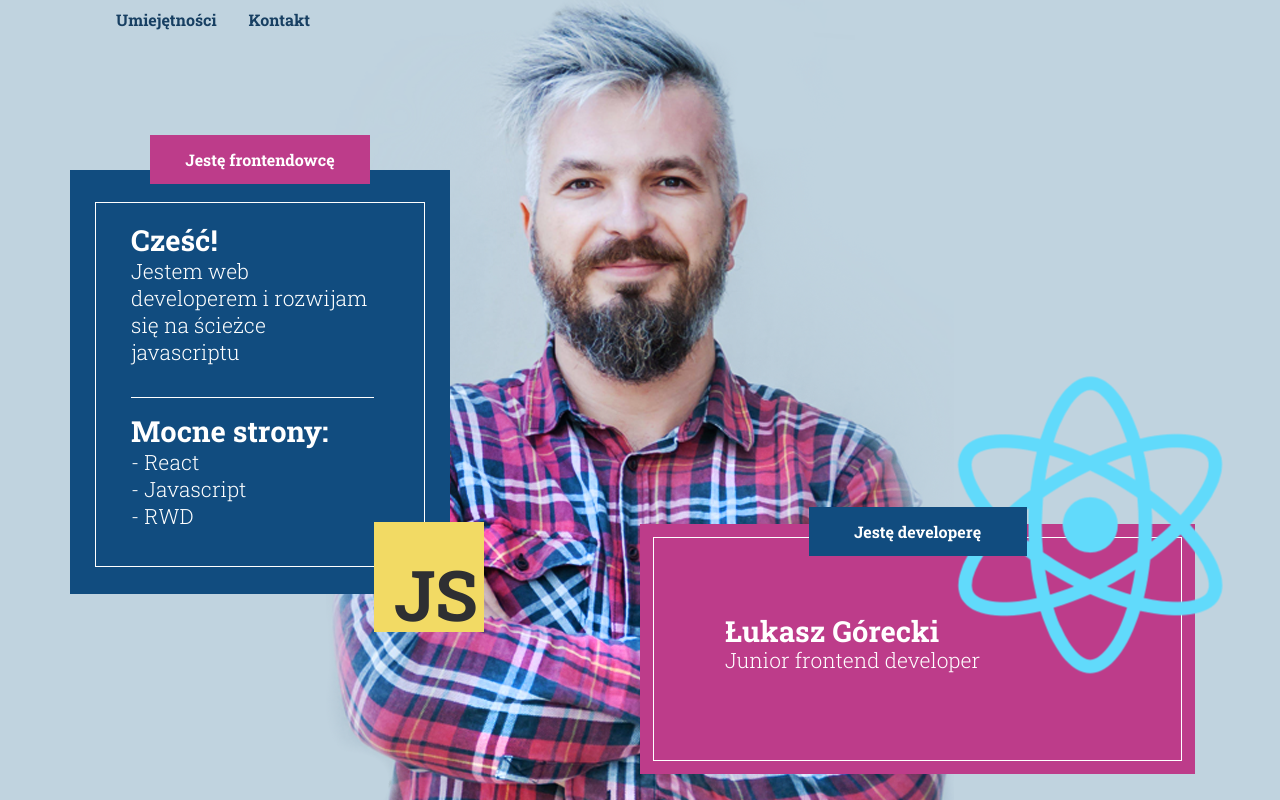
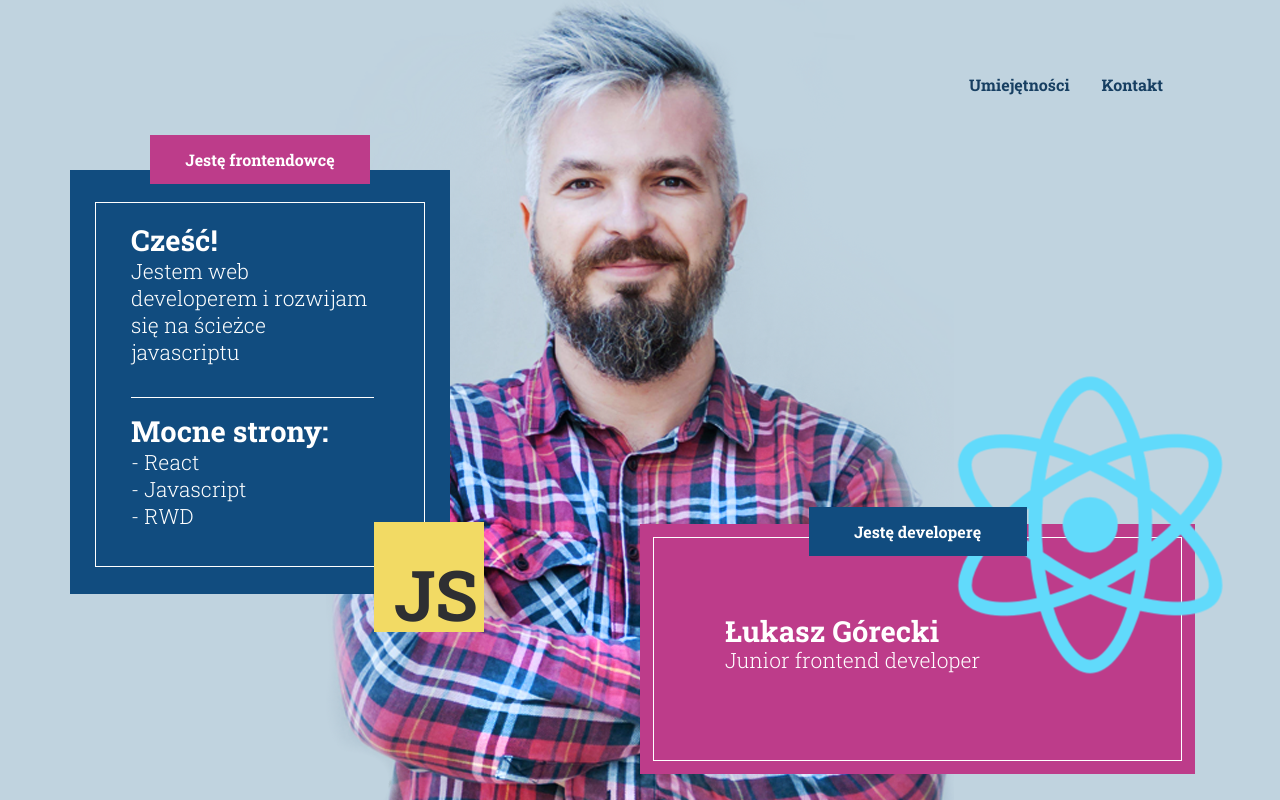
Before and after one commit to sq1fya/my-lp, a React (Create React App) app: page / in a window 1280 px wide. Shown: the top 800 px of the page. Built offline with nearby package versions, Linux system fonts and the light colour scheme.

Commit message:
sextion nav style

```diff
--- a/src/components/section-about-me/section-about-me.js
+++ b/src/components/section-about-me/section-about-me.js
@@ -4,13 +4,12 @@ import logo from "../../gfx/logo.svg";
 class SectionAboutMe extends Component {
   render() {
     return (
-      <section className="section-about-me background-image container-fluid ">
+      <section className="section-about-me background-image container-fluid">
         <div className="row">
           <div className="container">
               <header>
-                <div className="col">
-                  <nav className="nav-bar">
-                    <ul className="nav ">
+                  <nav className="navbar nav-bar justify-content-end">
+                    <ul className="nav position-fixed">
                       <li className="nav-item">
                         <button className="nav-link" href="#">
                           Umiejętności
@@ -23,7 +22,6 @@ class SectionAboutMe extends Component {
                       </li>
                     </ul>
                   </nav>
-                </div>
               </header>
             <div className="row d-flex align-items-end">
               <div className="left-box col-4">
@@ -51,7 +49,7 @@ class SectionAboutMe extends Component {
             </div>
             <div className="right-box col-6 float-right position-relative">
               <div className="react-logo float-right position-absolute">
-                <img src={logo} className="App-logo sticky-top" alt="logo" />
+                <img src={logo} className="App-logo" alt="logo" />
               </div>
               <div className="title-box justify-content-center">
                 <h6 className="title sticky-top">Jestę developerę</h6>
--- a/src/main.scss
+++ b/src/main.scss
@@ -25,7 +25,7 @@ $bg-color-pink: #bd3c8a;
 .section-about-me {
   .nav-bar {
     ul {
-      position: fixed;
+      // position: fixed;
       li {
         color: $bg-color-blue;
         font-size: 16px;
```
